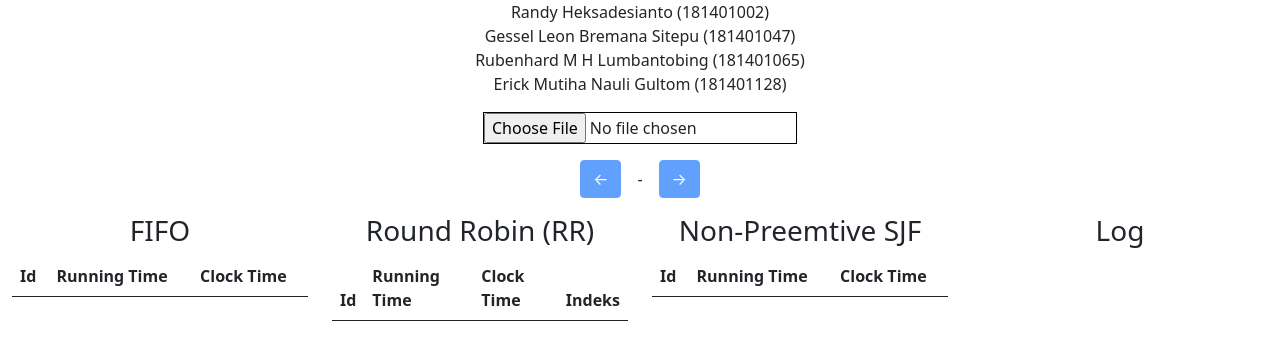
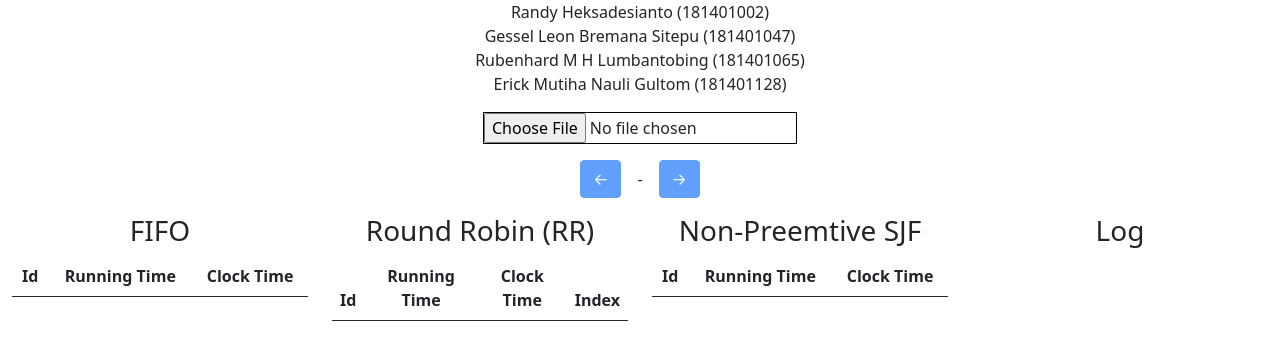
Before and after one commit to lonelykatana/projek-so, a plain HTML site: page index.html in a window 1280 px wide. Shown: the part 80-440 px from the top of the page. Drawn offline with nearby package versions, Linux system fonts and the light colour scheme.

Commit message:
Center table header

```diff
--- a/index.html
+++ b/index.html
@@ -82,9 +82,9 @@
           <table class="table">
             <thead>
               <tr>
-                <th scope="col">Id</th>
-                <th scope="col">Running Time</th>
-                <th scope="col">Clock Time</th>
+                <th scope="col" class="text-center">Id</th>
+                <th scope="col" class="text-center">Running Time</th>
+                <th scope="col" class="text-center">Clock Time</th>
               </tr>
             </thead>
             <tbody id="fifo-queue"></tbody>
@@ -95,10 +95,10 @@
           <table class="table">
             <thead>
               <tr>
-                <th scope="col">Id</th>
-                <th scope="col">Running Time</th>
-                <th scope="col">Clock Time</th>
-                <th scope="col">Indeks</th>
+                <th scope="col" class="text-center">Id</th>
+                <th scope="col" class="text-center">Running Time</th>
+                <th scope="col" class="text-center">Clock Time</th>
+                <th scope="col" class="text-center">Index</th>
               </tr>
             </thead>
             <tbody id="rr-queue"></tbody>
@@ -109,9 +109,9 @@
           <table class="table">
             <thead>
               <tr>
-                <th scope="col">Id</th>
-                <th scope="col">Running Time</th>
-                <th scope="col">Clock Time</th>
+                <th scope="col" class="text-center">Id</th>
+                <th scope="col" class="text-center">Running Time</th>
+                <th scope="col" class="text-center">Clock Time</th>
               </tr>
             </thead>
             <tbody id="npsjf-queue"></tbody>
```
